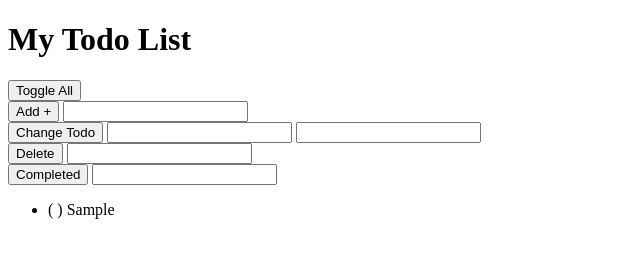
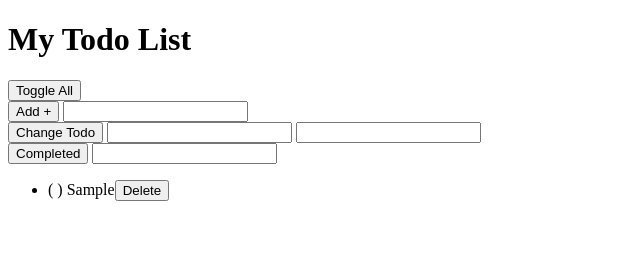
Before and after one commit to GregatGit/myTodoList, a plain HTML site: page index.html in a window 1280 px wide. Both pictures are taken after typing "Sample" into the empty fields and a click on the button "Add +". Shown: the whole page, without its empty margins (0-640 px from the left). Drawn offline with Linux system fonts and the light colour scheme.

Commit message:
V10 Set up addEventListerners for list - removed redundant html

```diff
--- a/index.html
+++ b/index.html
@@ -24,11 +24,6 @@
 	</div>
 
 	<div>
-		<button onclick="handlers.deleteTodo()">Delete</button>
-		<input id="deleteTodoPositionInput" type="number">
-	</div>
-
-	<div>
 		<button onclick="handlers.toggleCompleted()">Completed</button>
 		<input id="toggleCompletedPositionInput" type="number">
 	</div>
--- a/js/myApp.js
+++ b/js/myApp.js
@@ -5,20 +5,16 @@
             todoText: todoText,
             completed: false
         });
-        //view.displayTodos();
     },
     changeTodo: function (position, todoText){
         this.todos[position].todoText = todoText;
-        //view.displayTodos();
     },
     deleteTodo: function(position){
         this.todos.splice(position, 1);
-        //view.displayTodos();
     },
     toggleCompleted: function (position){
         var todo = this.todos[position];
         todo.completed = !todo.completed;
-        //view.displayTodos();
     },
     toggleAll: function() {
         var totalTodos = this.todos.length;
@@ -39,7 +35,6 @@
                this.todos[i].completed = true;
            }
        }
-       //view.displayTodos();
     }
 };
 
@@ -58,10 +53,8 @@
         changeTodoTextInput.value = '';
         view.displayTodos();
     },
-    deleteTodo: function () {
-        var deleteTodoPositionInput = document.getElementById('deleteTodoPositionInput');
-        todoList.deleteTodo(deleteTodoPositionInput.valueAsNumber);
-        deleteTodoPositionInput.value = '';
+    deleteTodo: function (position) {
+        todoList.deleteTodo(position);
         view.displayTodos();
     },
     toggleCompleted: function () {
@@ -79,7 +72,7 @@
 var view = {
     displayTodos: function() {
         var todosUl = document.querySelector('ul');
-        todosUl.innerHTML = '';
+        todosUl.innerHTML = ''; // this clears always all current html in list
         for (let i = 0; i < todoList.todos.length; i++){
             var todoLi = document.createElement('li');
             var todoTextCompletionStatus = '( ) ';
@@ -88,8 +81,30 @@
                 todoTextCompletionStatus = '(x) ';
             }
 
-        todoLi.textContent = todoTextCompletionStatus + todoList.todos[i].todoText;
-        todosUl.appendChild(todoLi);
+            todoLi.id = i;
+            todoLi.textContent = todoTextCompletionStatus + todoList.todos[i].todoText;
+            todoLi.appendChild(this.createDeleteButton());
+            todosUl.appendChild(todoLi);
         }
+    },
+    createDeleteButton: function() {
+        var deleteButton = document.createElement('button');
+        deleteButton.textContent = 'Delete';
+        deleteButton.className = 'deleteButton';
+        return deleteButton;
+    },
+    setUpEventListeners: function() {
+        var todosUl = document.querySelector('ul');
+
+        todosUl.addEventListener('click', function(event) {
+            // get element clicked on
+            var elementClicked = event.target;
+
+            // make sure is was the delete button clicked
+            if (elementClicked.className === 'deleteButton'){
+                handlers.deleteTodo(parseInt(elementClicked.parentNode.id));
+            }
+        });
     }
 };
+view.setUpEventListeners();
```
